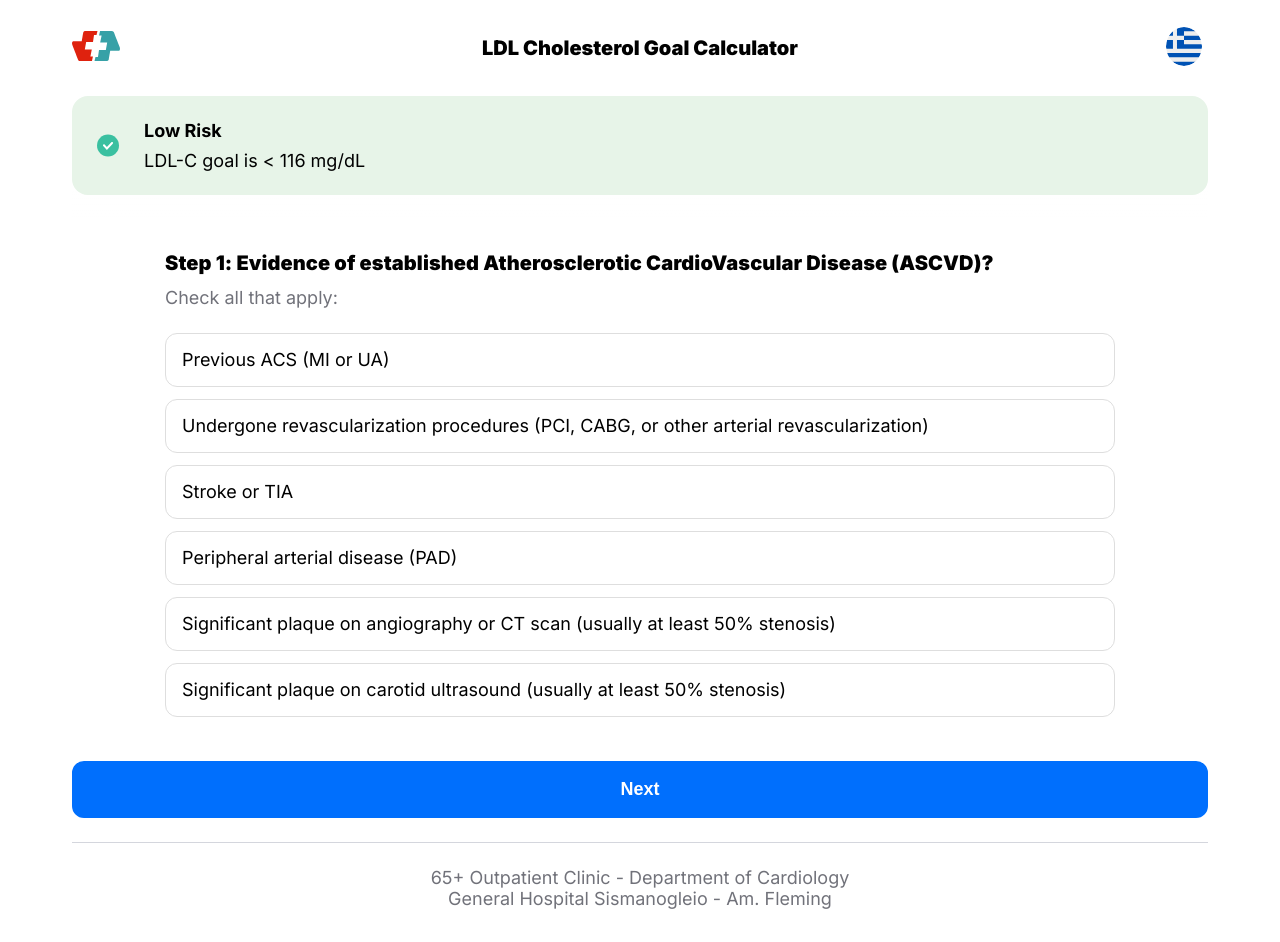
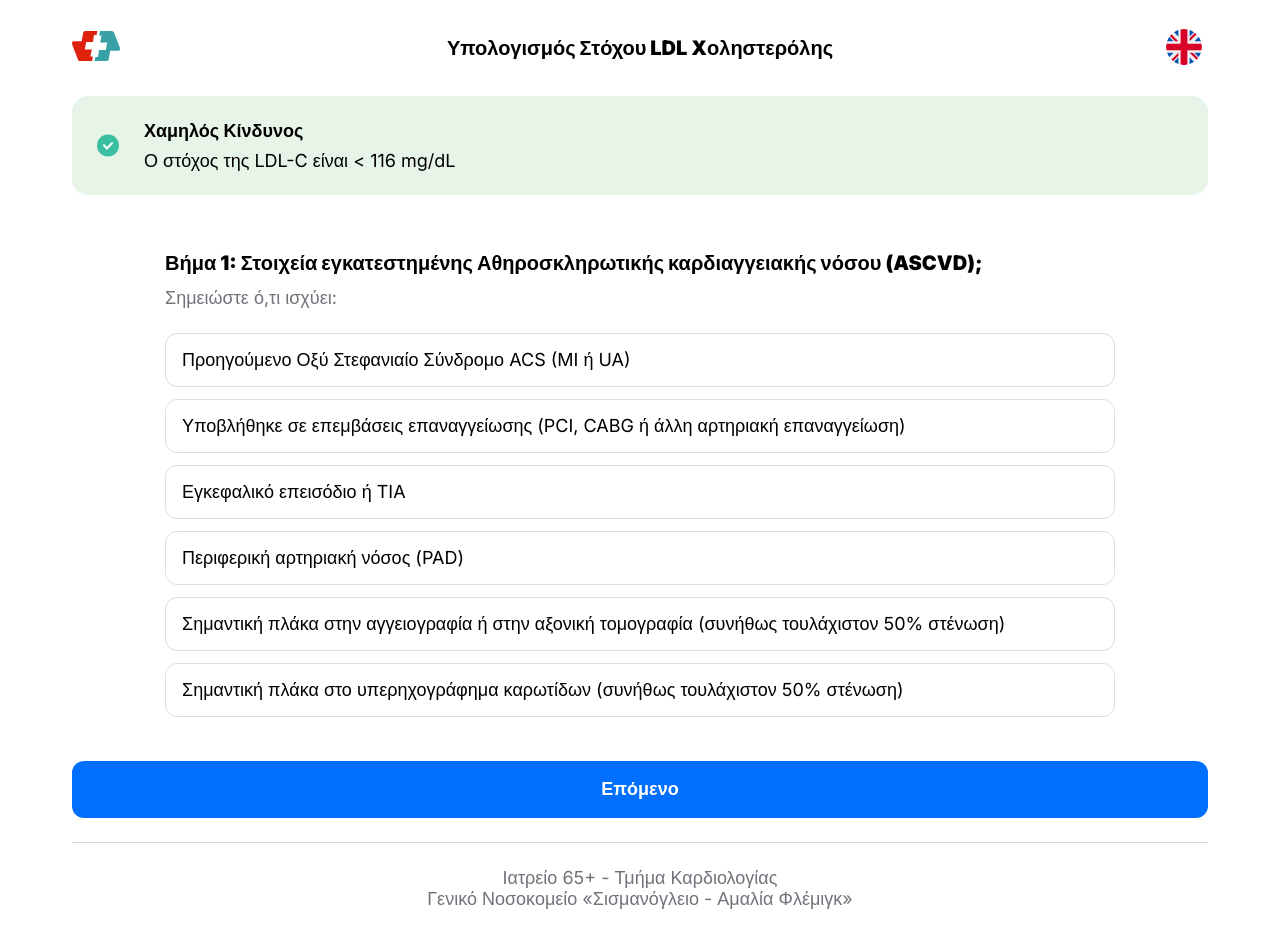
Before and after one commit to AlekosDordas/ldl-cholesterol-goal-calculator, a React (Create React App) app: page / in a window 1280 px wide. Built offline with nearby package versions, Linux system fonts and the light colour scheme.

Commit message:
Updates default language and adjusts letter spacing for greek

```diff
--- a/src/index.scss
+++ b/src/index.scss
@@ -60,3 +60,7 @@ main {
   display: flex;
   flex-direction: column;
 }
+
+html[lang="el"] * {
+  letter-spacing: 0;
+}
--- a/src/providers/language.js
+++ b/src/providers/language.js
@@ -10,7 +10,7 @@ import translations from "../data/translations.json"
 const LanguageContext = createContext()
 
 export const LanguageProvider = ({ children }) => {
-  const [language, setLanguage] = useState("en")
+  const [language, setLanguage] = useState("el")
 
   const changeLanguage = useCallback(newLanguage => {
     const firstUrlPart = window.location.pathname.split("/")?.[1]
@@ -21,6 +21,7 @@ export const LanguageProvider = ({ children }) => {
   }, [])
 
   useEffect(() => {
+    document.documentElement.lang = language
     const firstUrlPart = window.location.pathname.split("/")?.[1]
     if (["en", "el"].includes(firstUrlPart) && firstUrlPart !== language)
       setLanguage(firstUrlPart)
```
